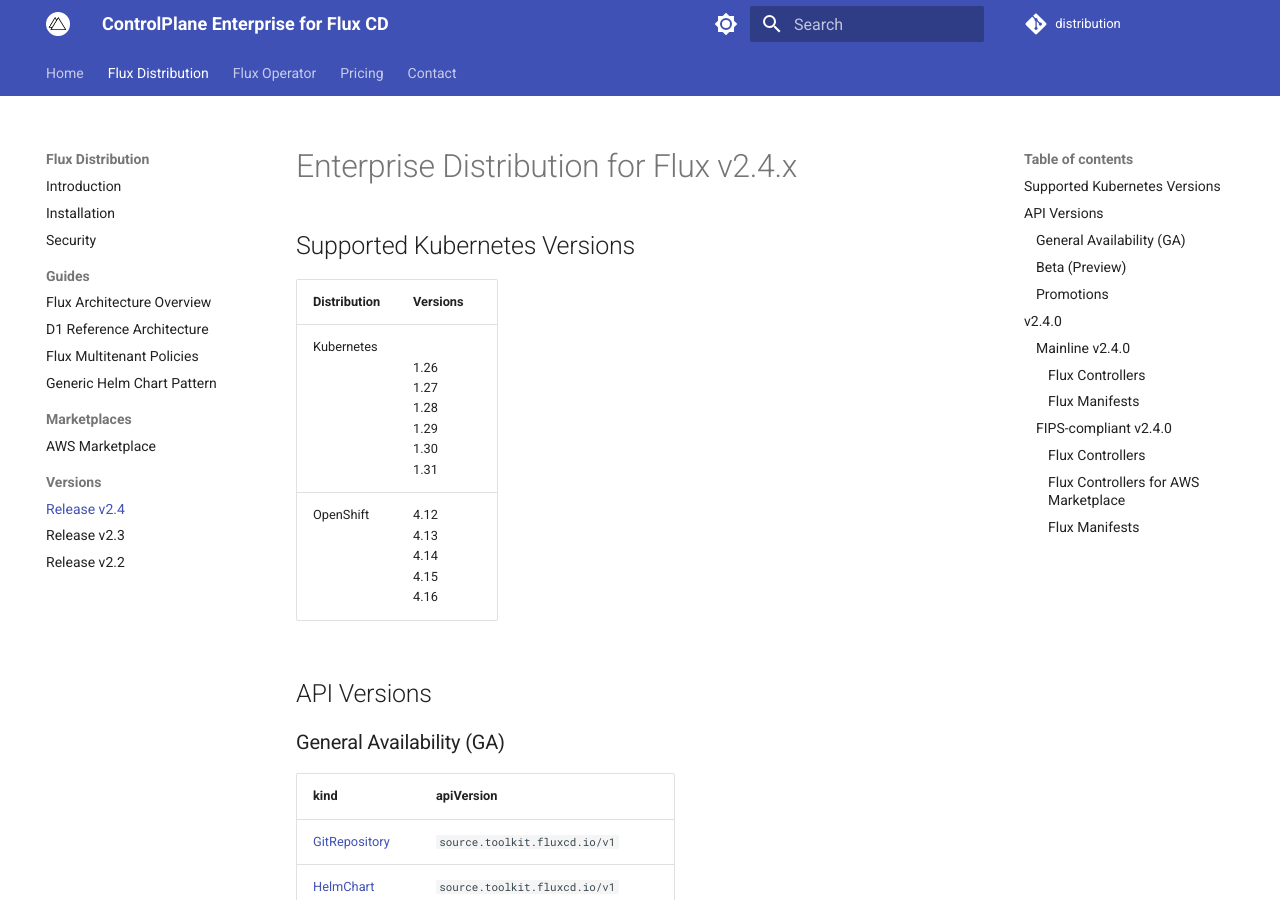
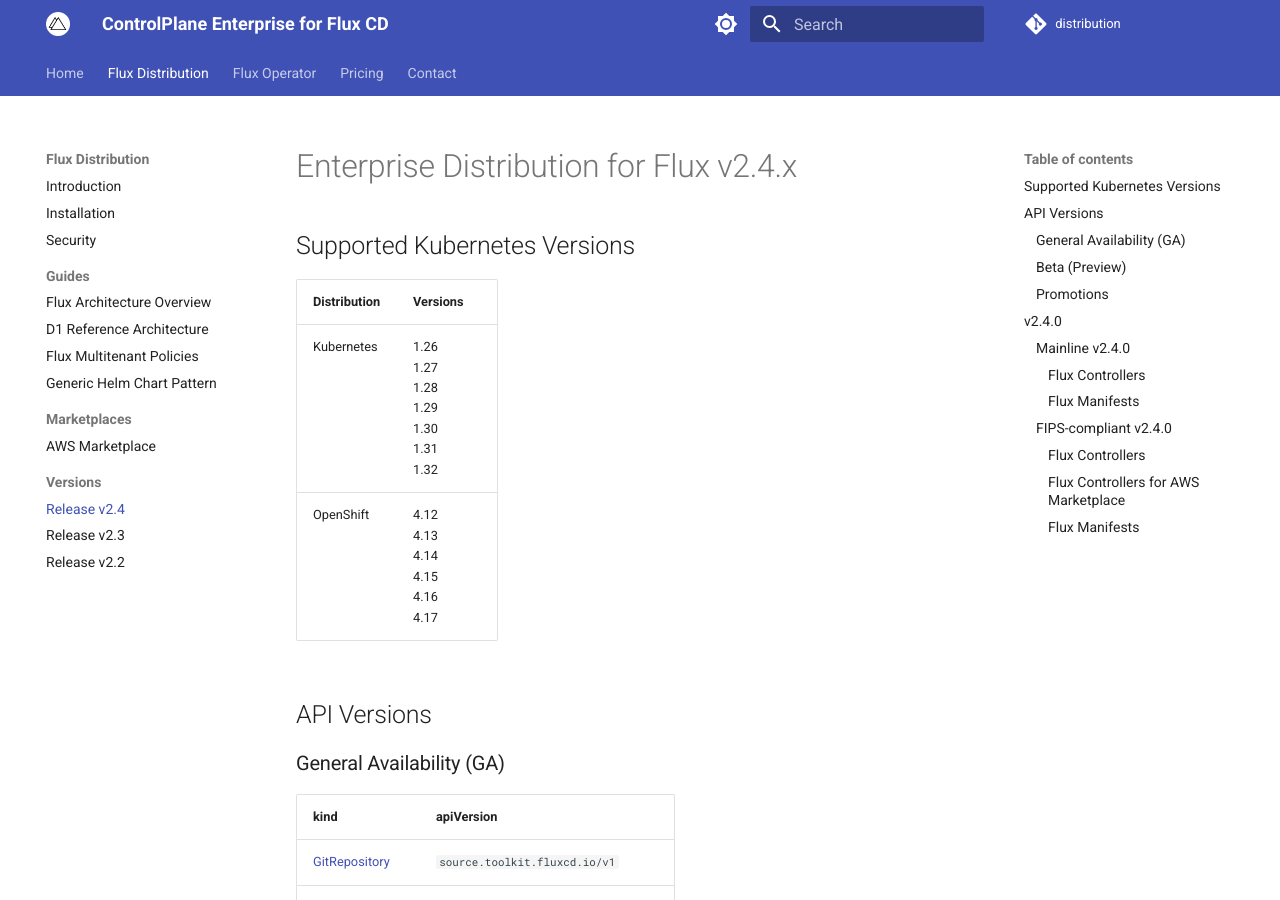
Before and after one commit to controlplaneio-fluxcd/distribution, an MkDocs documentation site: the page built from docs/releases/release-v2.4.md, in a window 1280 px wide and 900 px high. Built offline with MkDocs 1.6.1 and Material for MkDocs 9.7.7, drawn with Linux system fonts in a browser that asks for light colours; comment, search, counter and statistics services are not loaded.

Commit message:
Update supported Kubernetes versions
Signed-off-by: Stefan Prodan <stefan.prodan@gmail.com>

```diff
--- a/docs/releases/release-v2.4.md
+++ b/docs/releases/release-v2.4.md
@@ -2,10 +2,10 @@
 
 ## Supported Kubernetes Versions
 
-| Distribution | Versions                                              |
-|:-------------|:------------------------------------------------------|
-| Kubernetes   | <br>1.26 <br>1.27 <br>1.28 <br>1.29 <br>1.30 <br>1.31 |
-| OpenShift    | 4.12 <br>4.13 <br>4.14 <br>4.15 <br>4.16              |
+| Distribution | Versions                                                   |
+|:-------------|:-----------------------------------------------------------|
+| Kubernetes   | 1.26 <br>1.27 <br>1.28 <br>1.29 <br>1.30 <br>1.31 <br>1.32 |
+| OpenShift    | 4.12 <br>4.13 <br>4.14 <br>4.15 <br>4.16 <br>4.17          |
 
 ## API Versions
 
```
Also changed, not shown: releases/release-v2.4.md (+4 -4 lines).
